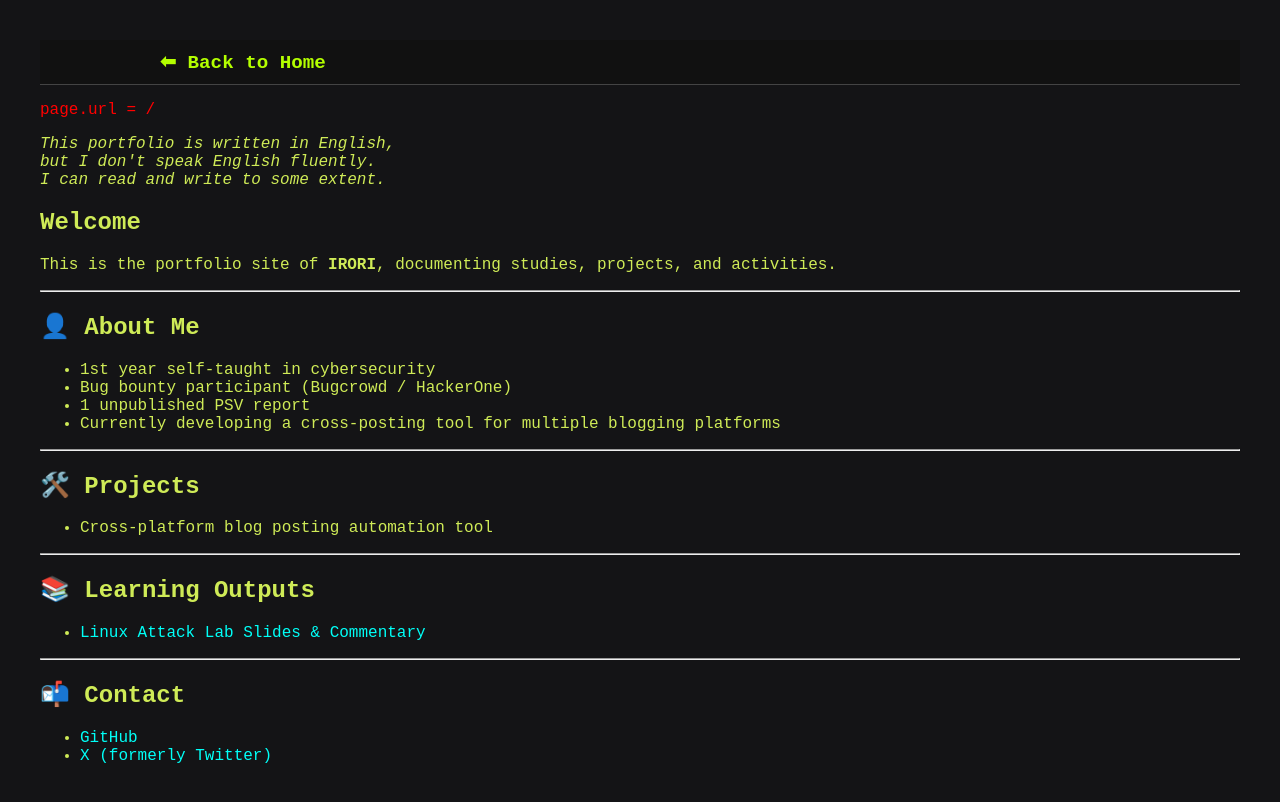
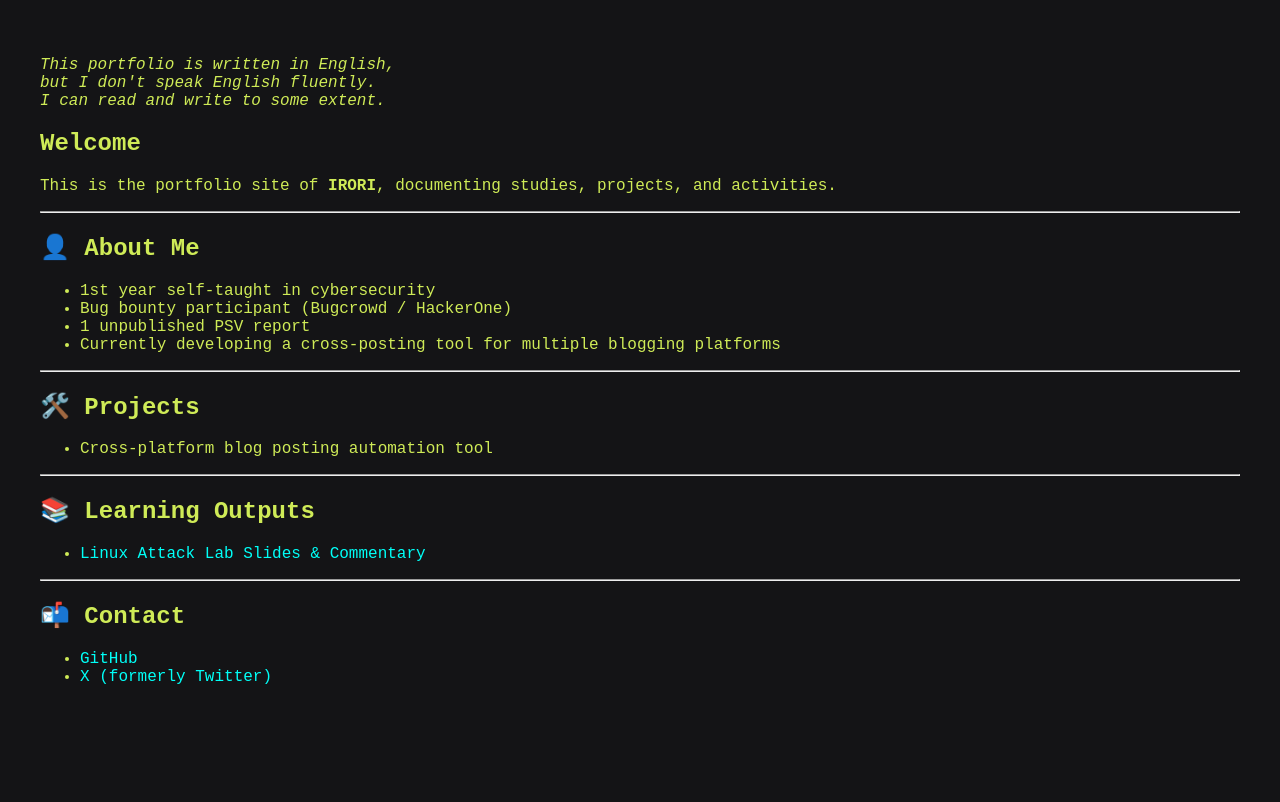
Before and after one commit to irori-0x63sec/portfolio, a Jekyll site: the page built from index.html, in a window 1280 px wide. Shown: the top 802 px of the page. Built offline with Jekyll 4.4.1, drawn with Linux system fonts in a browser that asks for light colours.

Commit message:
Debug: Add debug code in default.html

```diff
--- a/_layouts/default.html
+++ b/_layouts/default.html
@@ -6,17 +6,24 @@
   <link rel="stylesheet" href="{{ '/assets/css/cyberpunk.css' | relative_url }}">
 </head>
 <body>
-  {% unless page.url == "https://irori-0x63sec.github.io/portfolio/" %}
-    <header style="background-color: #111; padding: 10px; border-bottom: 1px solid #444;">
+  <!-- Back to Home ヘッダー -->
+  <header id="back-to-home" style="display: none; background-color: #111; padding: 10px; border-bottom: 1px solid #444;">
     <nav style="max-width: 960px; margin: 0 auto; display: flex; align-items: center;">
       <a href="{{ '/' | relative_url }}" style="color: #b4ff00; text-decoration: none; font-weight: bold; font-size: 1.2em;">
         ⬅ Back to Home
       </a>
     </nav>
   </header>
-  {% endunless %}
-  <p style="color:red">page.url = {{ page.url }}</p>
 
+  <!-- メインコンテンツ -->
   {{ content }}
+
+  <!-- 表示制御用スクリプト -->
+  <script>
+    const isHome = location.pathname === "/portfolio/" || location.pathname === "/portfolio/index.html";
+    if (!isHome) {
+      document.getElementById("back-to-home").style.display = "block";
+    }
+  </script>
 </body>
 </html>
```
Lines whose indentation alone changed are shown as unchanged.
